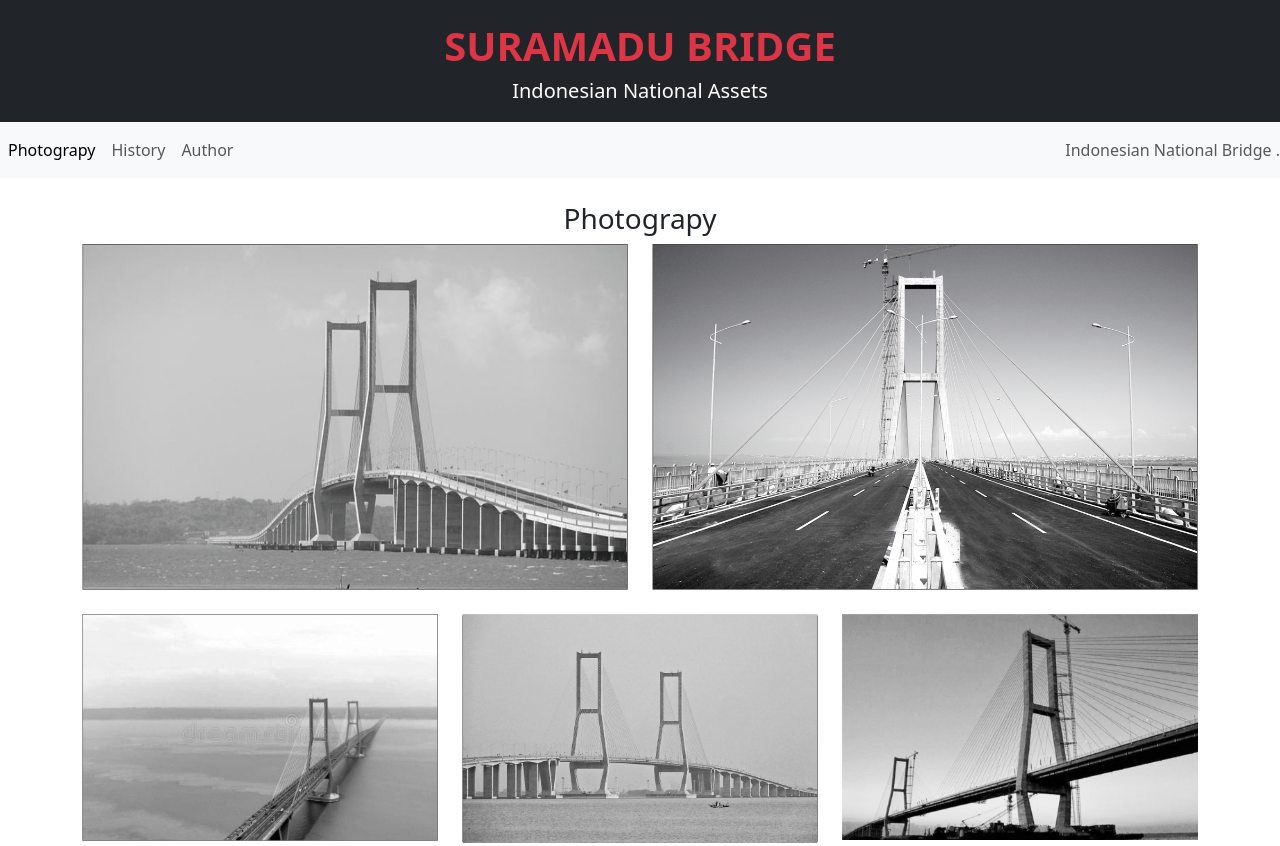
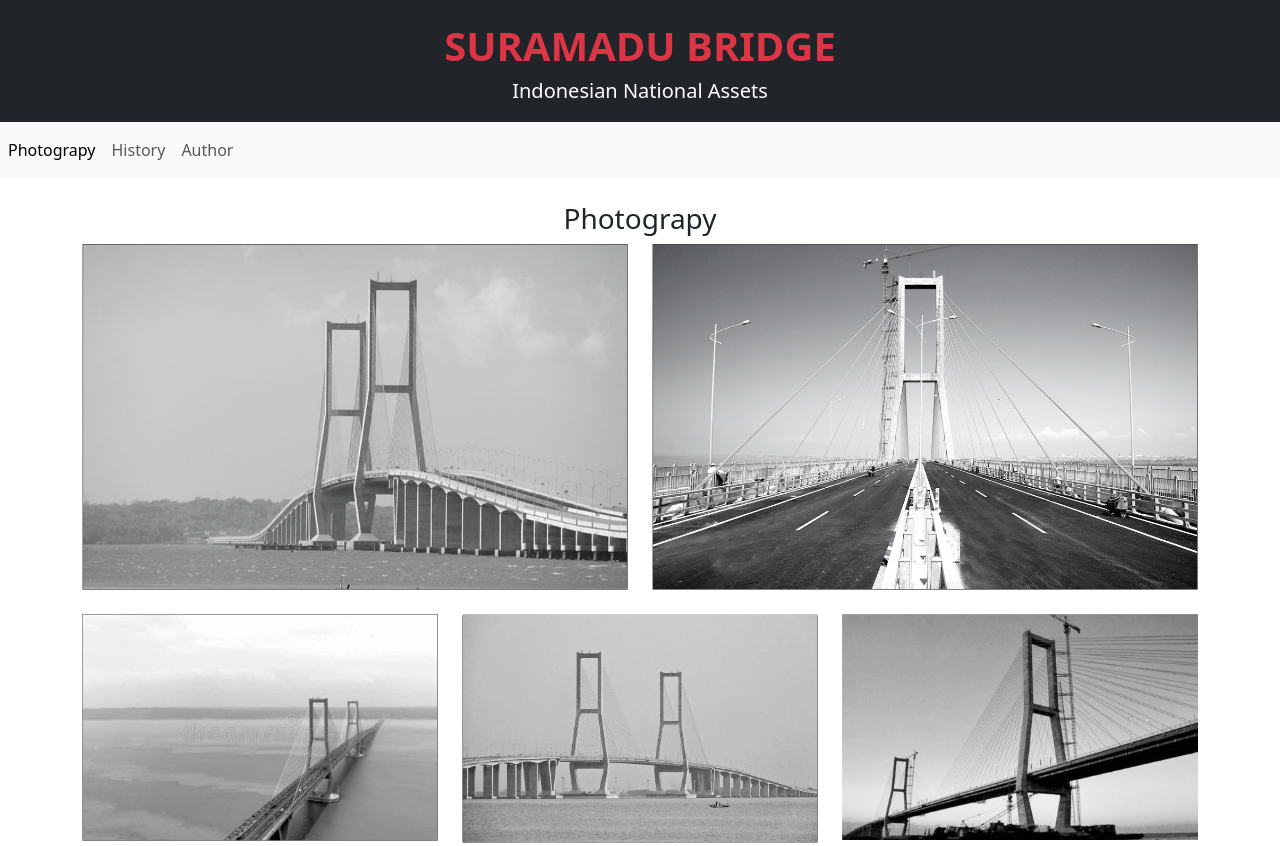
Before and after one commit to AmirMahmud03/Suramadu-Bridge, a plain HTML site: page index.html in a window 1280 px wide. Shown: the top 846 px of the page. Drawn offline with nearby package versions, Linux system fonts and the light colour scheme.

Commit message:
Update index.html

```diff
--- a/index.html
+++ b/index.html
@@ -26,9 +26,9 @@
               <a class="nav-link" href="#author">Author</a>
             </li>
           </ul>
-          <span class="navbar-text">
+<!--           <span class="navbar-text">
             Indonesian National Bridge  .
-          </span>
+          </span> -->
         </div>
       </div>
     </nav>
```
